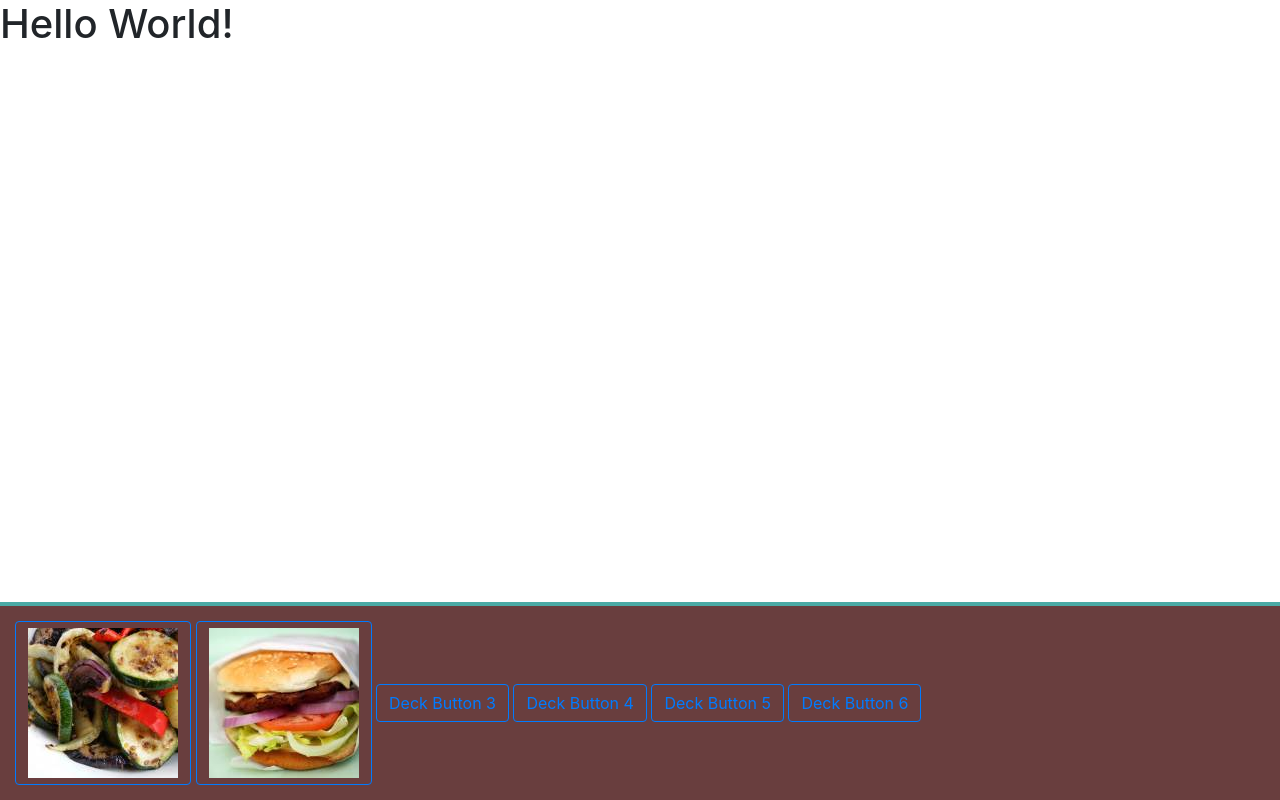
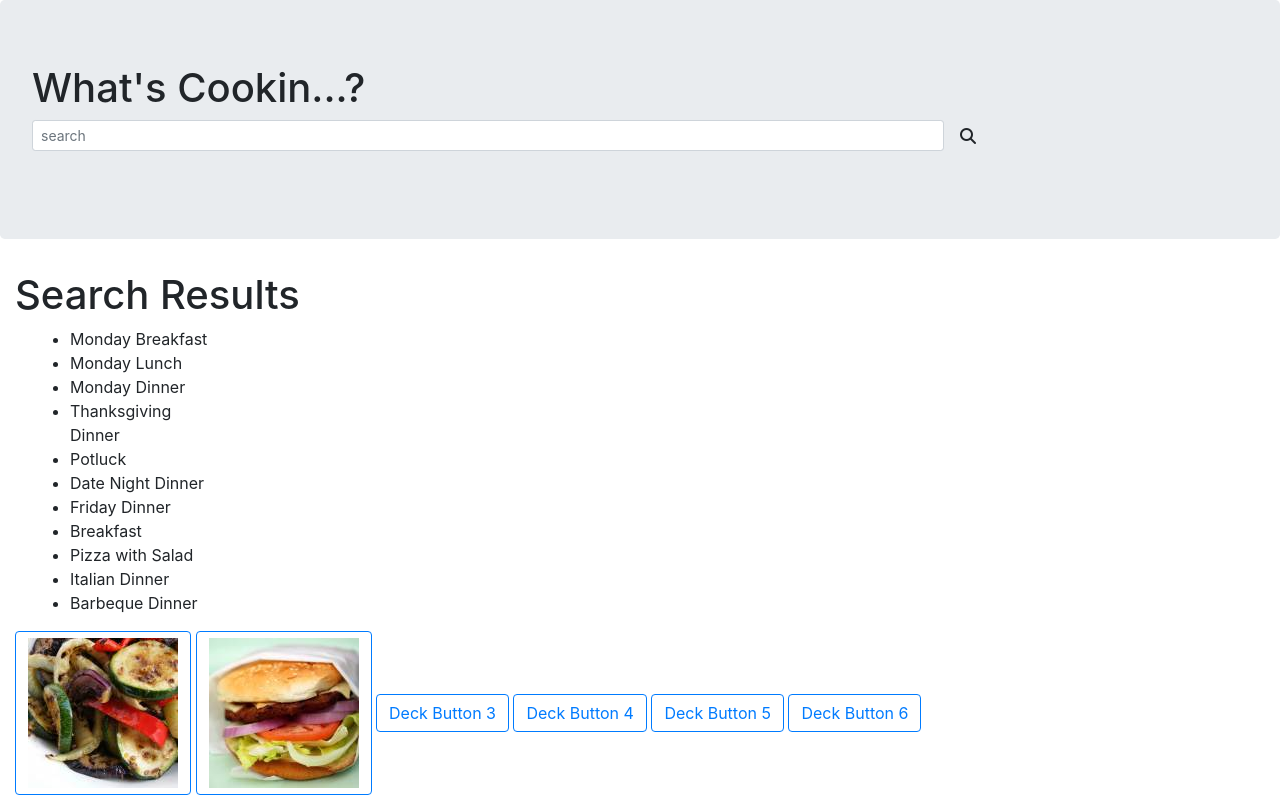
Before and after one commit to jsills3110/Project-1, a plain HTML site: page index.html in a window 1280 px wide. Drawn offline with nearby package versions, Linux system fonts and the light colour scheme; no server answers.

Commit message:
added master branch code

```diff
--- a/index.html
+++ b/index.html
@@ -2,18 +2,101 @@
 <html lang="en">
 
 <head>
-    <meta charset="utf-8">
-    <meta name="viewport" content="width=device-width, initial-scale=1, shrink-to-fit=no">
-
-    <!-- Bootstrap CSS -->
+    <meta charset="UTF-8">
+    <meta name="viewport" content="width=device-width, initial-scale=1.0">
+    <meta http-equiv="X-UA-Compatible" content="ie=edge">
+    <title>What's Cookin</title>
+    <link rel="stylesheet" href="assets/css/reset.css">
     <link rel="stylesheet" href="https://stackpath.bootstrapcdn.com/bootstrap/4.3.1/css/bootstrap.min.css"
         integrity="sha384-ggOyR0iXCbMQv3Xipma34MD+dH/1fQ784/j6cY/iJTQUOhcWr7x9JvoRxT2MZw1T" crossorigin="anonymous">
-    <link rel="stylesheet" type="text/css" href="assets/css/style.css">
-    <title>Skeleton</title>
+    <link href="https://fonts.googleapis.com/css?family=Lobster&display=swap" rel="stylesheet">
+    <link href="https://fonts.googleapis.com/css?family=Caveat&display=swap" rel="stylesheet">
+    <link rel="stylesheet" href="assets/css/styles.css">
 </head>
 
 <body>
-    <h1>Hello World!</h1>
+    <div class="jumbotron">
+        <h1>What's Cookin...?</h1>
+        <form class="form-inline md-form form-sm active-cyan-2 mt-2">
+            <input id="search-text" class="form-control form-control-sm mr-3 w-75" type="text" placeholder="search"
+                aria-label="Search">
+            <a><i id="submit" class="fas fa-search" aria-hidden="true"></i></a>
+        </form>
+        </br>
+    </div>
+    <div class="container-fluid">
+        <div class="row">
+            <div class="col-10 content">
+                <div class="row">
+                    <div class="col-12 content">
+                        <div class="main-menu">
+                            <h1>Search Results</h1>
+                            <!-- Begin placeholder -->
+                            <!-- <div class="row">
+                                <div class="col-12">
+                                    <h2>Outrageous Chocolate Chip Cookies <img
+                                            src="assets/images/2ChocolateChipCookies.jpg" width="150vw"></h2>
+                                    <hr>
+                                </div>
+                            </div>
+                            <div class="row">
+                                <div class="col-3">
+                                    <u>
+                                        Ingredients</br>
+                                    </u>
+                                    <ul>
+                                        <li>1/2 Cup Butter</li>
+                                        <li>1 Cup All Purpose Flour</li>
+                                        <li>1/2 Cup White Sugar</li>
+                                        <li>1/3 Cup Packed Brown Sugar</li>
+                                        <li>1/2 Cup Peanut Butter</li>
+                                        <li>1/2 Teaspon Vanilla Extract</li>
+                                        <li>1 Egg</li>
+                                        <li>1 Teaspoon Baking Soda</li>
+                                        <li>1/4 Teaspoon Salt</li>
+                                        <li>1/2 Cup Rolled Oats</li>
+                                        <li>1 Cup Semisweet Chocolate Chips</li>
+                                    </ul>
+                                </div>
+                                <div class="col-9">
+                                    <u>
+                                        Directions </br>
+                                    </u>
+                                    -Preheat oven to 350 degrees F (175 degrees C).
+                                    </br>
+                                    -In a medium bowl, cream together the butter, white sugar and brown sugar until
+                                    smooth. Stir in the peanut butter, vanilla and egg until well blended. Combine the
+                                    flour, baking soda and salt; stir into the batter just until moistened. Mix in the
+                                    oats and chocolate chips until evenly distributed. Drop by tablespoonfuls on to
+                                    lightly greased cookie sheets.
+                                    </br>
+                                    -Bake for 10 to 12 minutes in the preheated oven, until the edges start to brown.
+                                    Cool on cookie sheets for about 5 minutes before transferring to wire racks to cool
+                                    completely.
+                                </div> -->
+                        </div>
+                    </div>
+                </div>
+            </div>
+        </div>
+        <div class="col-2 content">
+            <div class="group-menu">
+                <ul>
+                    <li>Monday Breakfast</li>
+                    <li>Monday Lunch</li>
+                    <li>Monday Dinner</li>
+                    <li>Thanksgiving Dinner</li>
+                    <li>Potluck</li>
+                    <li>Date Night Dinner</li>
+                    <li>Friday Dinner</li>
+                    <li>Breakfast</li>
+                    <li>Pizza with Salad</li>
+                    <li>Italian Dinner</li>
+                    <li>Barbeque Dinner</li>
+                </ul>
+            </div>
+        </div>
+    </div>
     <div id="userDeck" class="scrollmenu container-fluid">
         <button type="button" class="btn btn-outline-primary"><img class="img-fluid" src="assets/images/food1.jpg"></button>
         <button type="button" class="btn btn-outline-primary"><img class="img-fluid" src="assets/images/food2.jpg"></button>
@@ -22,6 +105,9 @@
         <button type="button" class="btn btn-outline-primary">Deck Button 5</button>
         <button type="button" class="btn btn-outline-primary">Deck Button 6</button>
     </div>
+
+
+
     <script src="https://ajax.googleapis.com/ajax/libs/jquery/3.4.1/jquery.min.js"></script>
     <script src="https://cdnjs.cloudflare.com/ajax/libs/popper.js/1.14.7/umd/popper.min.js"
         integrity="sha384-UO2eT0CpHqdSJQ6hJty5KVphtPhzWj9WO1clHTMGa3JDZwrnQq4sF86dIHNDz0W1"
@@ -29,6 +115,7 @@
     <script src="https://stackpath.bootstrapcdn.com/bootstrap/4.3.1/js/bootstrap.min.js"
         integrity="sha384-JjSmVgyd0p3pXB1rRibZUAYoIIy6OrQ6VrjIEaFf/nJGzIxFDsf4x0xIM+B07jRM"
         crossorigin="anonymous"></script>
+    <script src="https://kit.fontawesome.com/8c30b25c8b.js" crossorigin="anonymous"></script>
     <script src="assets/javascript/app.js"></script>
 </body>
 
```
